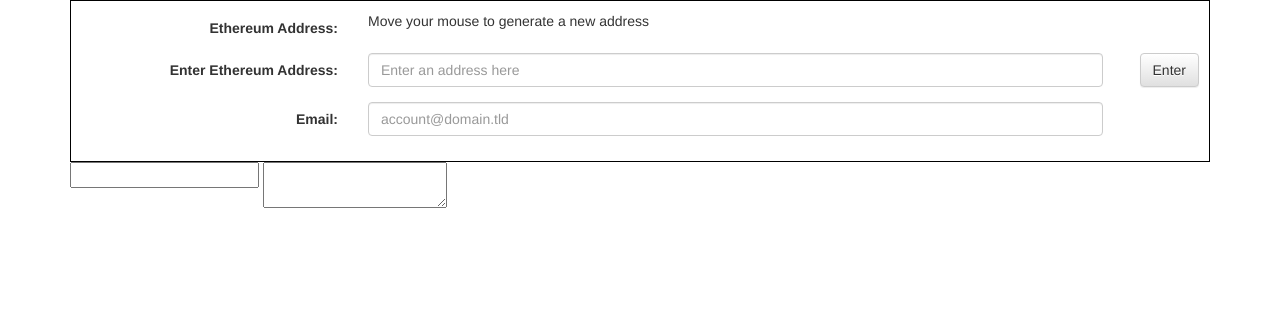
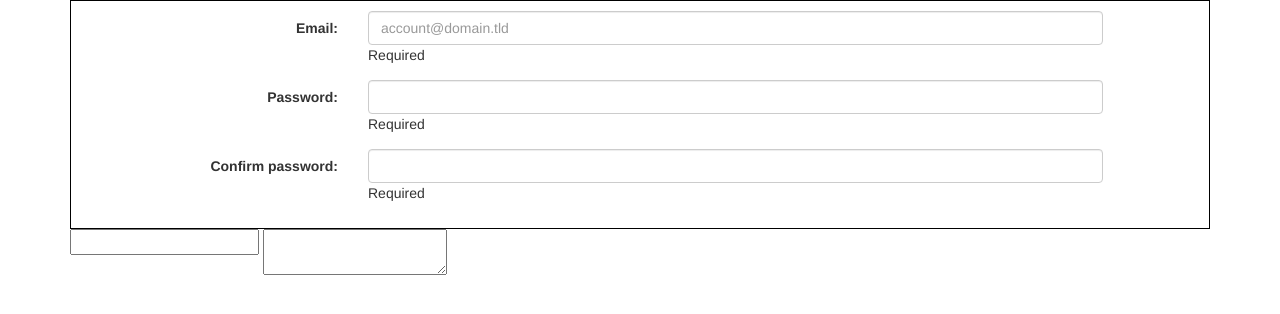
Before and after one commit to tagawa/website, a plain HTML site: page assets/static/index.html in a window 1280 px wide. Drawn offline with Linux system fonts and the light colour scheme.

Commit message:
Update form workflow
Added password (and confirmation) field and improved form validation
and UX

```diff
--- a/assets/static/index.html
+++ b/assets/static/index.html
@@ -20,13 +20,43 @@
 
     <div ng-controller="PurchaseCtrl">
 
-      <form name="purchase_form" class="animate-show form-horizontal" role="form">
-        <div class="form-group" ng-class="{error: purchase_form.bitcoin_address.$invalid}">
+      <form name="purchase_form" class="animate-show form-horizontal css-form" role="form">
+        <div class="form-group">
+          <label for="email" class="col-sm-3 control-label">Email:</label>
+          <div class="col-sm-8">
+            <input type="email" name="email" ng-model="email" id="email" placeholder="account@domain.tld" class="form-control" required>
+            <span class="error" ng-show="purchase_form.email.$error.required">Required</span>
+            <span class="invalid" ng-show="purchase_form.email.$error.email">Invalid format</span>
+          </div>
+        </div>
+
+        <div class="form-group">
+          <label for="password" class="col-sm-3 control-label">Password:</label>
+          <div class="col-sm-8">
+            <input type="password" name="password" ng-model="password" id="password" class="form-control" required>
+            <span class="invalid" ng-show="purchase_form.password.$error.required">Required</span>
+          </div>
+        </div>
+
+        <div class="form-group" ng-class="{error: purchase_form.password != purchase_form.password_repeat}">
+          <label for="password_repeat" class="col-sm-3 control-label">Confirm password:</label>
+          <div class="col-sm-8">
+            <input type="password" name="password_repeat" ng-model="password_repeat" id="password_repeat" class="form-control" required  data-match="password">
+            <span class="invalid" ng-show="purchase_form.password_repeat.$error.required">Required</span>
+            <span class="invalid" ng-show="purchase_form.password_repeat.$error.match">No match</span>
+          </div>
+        </div>
+
+
+
+        <div ng-hide="purchase_form.$invalid">
+          <div class="form-group">
             <label class="col-sm-3 control-label">Ethereum Address:</label>
             <div class="col-sm-8">
               <span>{{ ethAddress || entropy || "Move your mouse to generate a new address" }}</span>
             </div>
           </div>
+          <!--
           <div class="form-group" ng-class="{error: purchase_form.bitcoin_address.$invalid}">
             <label for="user_id" class="col-sm-3 control-label">Enter Ethereum Address:</label>
             <div class="col-sm-8">
@@ -36,26 +66,19 @@
               <button class="btn btn-default pull-right" ng-click="ethAddress = tempAddress">Enter</button>
             </div>
           </div>
-        <div class="form-group" ng-class="{error: purchase_form.bitcoin_address.$invalid}">
-          <label for="email" class="col-sm-3 control-label">Email:</label>
-          <div class="col-sm-8">
-            <input type="text" name="email" ng-model="email" id="email" class="form-control" placeholder="account@domain.tld">
-          </div>
-        </div>
-
-        <div ng-show="ethAddress">
-          <div class="row">
+          -->
+          <div class="row" ng-show="ethAddress">
             <div class="col-sm-8 col-sm-offset-3">
               <a href="bitcoin:{{btcAddress}}"><div id="qr_deposit_address"></div></a>
             </div>
           </div>
-          <div class="form-group" ng-class="{error: purchase_form.bitcoin_address.$invalid}">
+          <div class="form-group">
             <label for="btcaddress" class="col-sm-3 control-label">Intermediate Bitcoin Address:</label>
             <div class="col-sm-8">
               <input type="text" name="btcaddress" ng-model="btcAddress" id="btcaddress" class="form-control" disabled="disabled">
             </div>
           </div>
-          <div class="form-group" ng-class="{error: purchase_form.bitcoin_address.$invalid}">
+          <div class="form-group">
             <label class="col-sm-3 control-label">Intermediate Private Key:</label>
             <div class="col-sm-8">
               <span ng-show="showKey">{{ btcKey }}</span>
--- a/assets/static/js/app.js
+++ b/assets/static/js/app.js
@@ -4,6 +4,20 @@
         $compileProvider.aHrefSanitizationWhitelist(/^\s*(https?|mailto|bitcoin):/);
     }
 ]);
+
+ethereum.directive('match',['$parse', function ($parse) {
+  return {
+    require: 'ngModel',
+    restrict: 'A',
+    link: function(scope, elem, attrs, ctrl) {
+      scope.$watch(function() {
+        return (ctrl.$pristine && angular.isUndefined(ctrl.$modelValue)) || $parse(attrs.match)(scope) === ctrl.$modelValue;
+      }, function(currentValue) {
+        ctrl.$setValidity('match', currentValue);
+      });
+    }
+  };
+}]);
 
 ethereum.controller('PurchaseCtrl', ['Purchase','$scope', function(Purchase, $scope) {
   window.wscope = $scope;
@@ -24,7 +38,8 @@
   }
 
   window.onmousemove = function(e) {
-      if (!$scope.btcAddress) {
+    if (!$scope.email || ($scope.password != $scope.password_repeat)) return;
+    if (!$scope.btcAddress) {
           var roundSeed = '' + e.x + e.y + new Date().getTime() + Math.random();
           Bitcoin.Crypto.SHA256(roundSeed,{ asBytes: true })
                  .slice(0,3)
```
Lines whose indentation alone changed are shown as unchanged.
